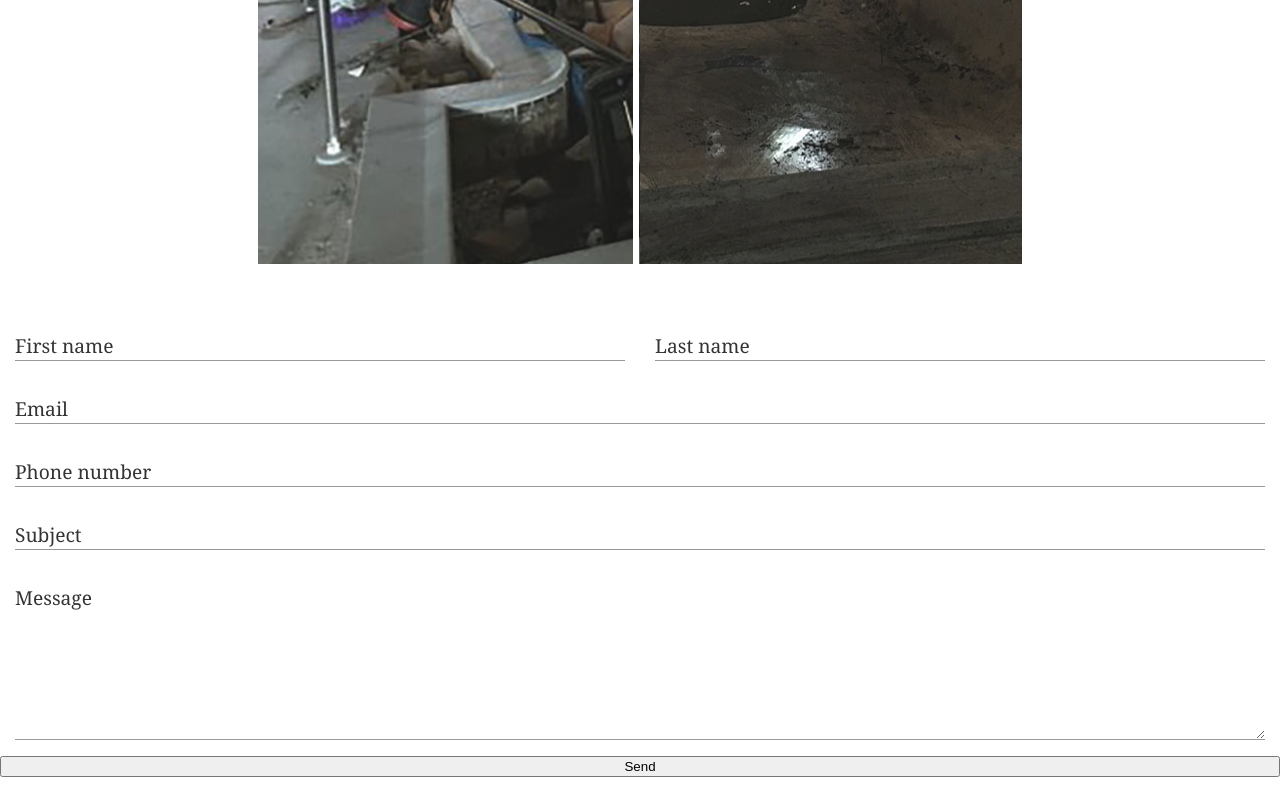
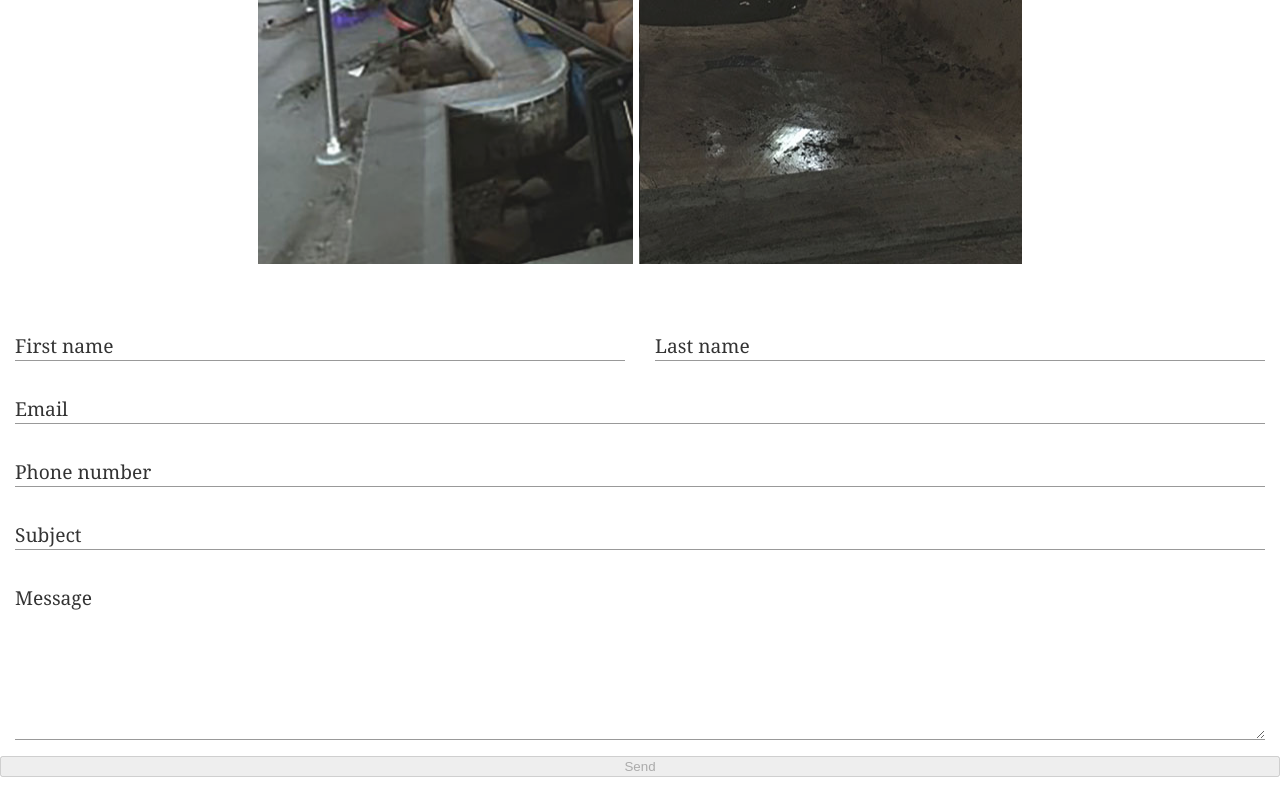
Before and after one commit to jpbamberg1993/srpp, a Gatsby site: page / in a window 1280 px wide. Shown: the part 2142-2942 px from the top of the page. Built offline with nearby package versions, Linux system fonts and the light colour scheme; Gatsby itself is replaced by a stand-in of ours.

Commit message:
Disable send button if values are empty

```diff
--- a/src/components/Form.tsx
+++ b/src/components/Form.tsx
@@ -154,6 +154,14 @@ class Form extends React.Component<IProps, IState> {
     this.setState({ values: { ...this.state.values, ...values } })
   }
 
+  private hasEmptyValues(values: IValues) {
+    return values['firstName'] === "" ||
+      values['lastName'] === "" ||
+      values['email'] === "" ||
+      values['subject'] === "" ||
+      values['message'] === ""
+  }
+
   render() {
     const { values, submitSuccess, errors } = this.state
     const context: IFormContext = {
@@ -178,7 +186,7 @@ class Form extends React.Component<IProps, IState> {
 
           {this.props.render()}
 
-          <button type="submit" disabled={this.hasErrors(errors)}>
+          <button type="submit" disabled={this.hasErrors(errors) || this.hasEmptyValues(values)}>
             Send
           </button>
 
```
